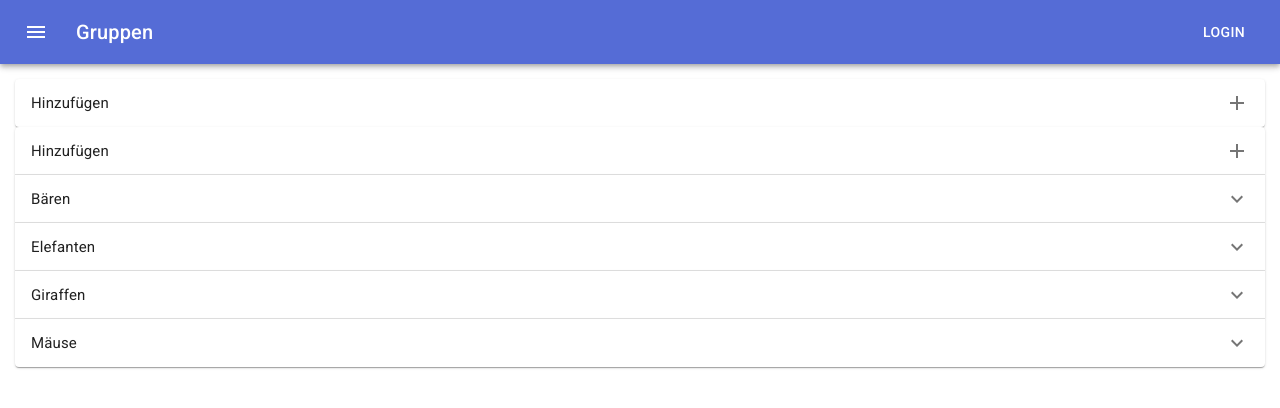
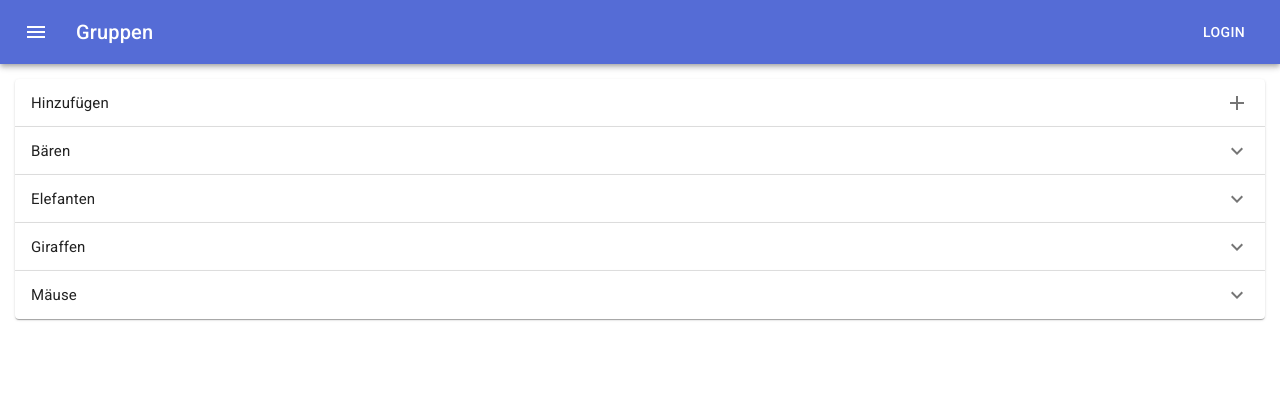
Before and after one commit to timlangner/kita-management, a React (Create React App) app: page / in a window 1280 px wide. Shown: the top 408 px of the page. Built offline with nearby package versions, Linux system fonts and the light colour scheme.

Commit message:
:lipstick: Remove AddChild accordion from the top

```diff
--- a/src/components/Administration/Administration.jsx
+++ b/src/components/Administration/Administration.jsx
@@ -7,9 +7,6 @@ export default function Administration() {
 
     return (
         <div style={{ margin: '15px' }}>
-            <div>
-                <AddChild />
-            </div>
             <Groups />
         </div>
     )
```
